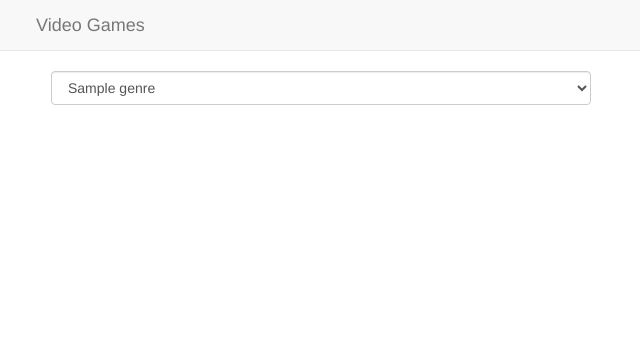
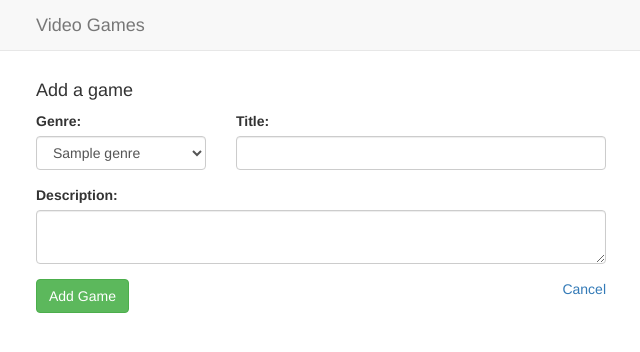
Before and after one commit to patallen/Udacity_ItemCatalog, a Python web app: template app/templates/addGame.html in a window 1280 px wide. Shown: the top 352 px of the page, without its empty margins (319-959 px from the left). Run offline with Jinja, Linux system fonts and the light colour scheme; the template is opened without the code that fills it: most values are stand-ins (such as "Sample title", 1, 10 or a date in 2020); some libraries are stand-ins or nearby versions.

Commit message:
addGame template and small fixes

```diff
--- a/app/models.py
+++ b/app/models.py
@@ -39,7 +39,7 @@ class Game(db.Model):
     __tablename__ = 'game'
 
     id = db.Column(db.Integer, primary_key=True)
-    name = db.Column(db.String(250), nullable=False)
+    title = db.Column(db.String(250), nullable=False)
     description = db.Column(db.String(1000), nullable=False)
     picture = db.Column(db.String(250))
 
--- a/app/templates/addGame.html
+++ b/app/templates/addGame.html
@@ -1,13 +1,43 @@
 {% extends 'base.html' %}
 {% block content %}
+<div class="row">
 	<div class="col-sm-12">
-	<form>
+	<h4>Add a game</h4>
+	</div>
+</div>
+<form action="{{ url_for('addGame') }}" method='POST'>
+	<div class="row">
+		<div class="col-sm-4">
+			<div class="form-group">
+				<label for="genre">Genre:</label>
 				<select name="genre" class="form-control">
+					<!--Fill dropdown with genre name-->
 					{% for genre in genres %}
 					<option vaule="{{ genre.id }}"
-		   {% if genre_id == genre.id %}selected{% endif %}>{{ genre.name }}</option>
+						{% if genre_id == genre.id %}selected
+						{% endif %}>{{ genre.name }}</option>
 					{% endfor %}
 				</select>
+			</div>
+		</div>
+		<div class="col-sm-8">
+			<div class="form-group">
+				<label for="title">Title:</label></br>
+				<input name="title" class="form-control">
+			</div>
+		</div>
+		<div class="col-sm-12">
+			<div class="form-group">
+				<label for="description">Description:</label>
+				<textarea class="form-control" name="description"></textarea>
+			</div>
+		</div>
+		<div class="col-sm-12">
+			<div class="form-group">
+				<input type="submit" class="btn btn-success"value="Add Game">
+				<a class="pull-right" href="#">Cancel</a>
+			</div>
+		</div>
+	</div>
 </form>
-</div>
 {% endblock %}
--- a/app/templates/genre.html
+++ b/app/templates/genre.html
@@ -3,7 +3,7 @@
 <div class="col-sm-12">
 	<h4>{{ genre.name }}</h4>
 {% for game in games %}
-< href="{{ url_for('', genre_id=genre.id) }}">{{ game.name }}</a></br>
+<a href="{{ url_for('genre', genre_id=genre.id) }}">{{ game.name }}</a></br>
 {% endfor %}
 </div>
 {% endblock %}
--- a/fill_db.py
+++ b/fill_db.py
@@ -42,13 +42,13 @@ db.session.add(strategy)
 pat = User('Pat', 'prallen90@gmail.com')
 db.session.add(pat)
 
-gta5 = Game(name = 'Grand Theft Auto V', description = 'Grand Theft Auto V is an action-adventure game played from either a first-person or third-person view.', genre_id='action', user_id=1)
+gta5 = Game(title = 'Grand Theft Auto V', description = 'Grand Theft Auto V is an action-adventure game played from either a first-person or third-person view.', genre_id='action', user_id=1)
 db.session.add(gta5)
 
-deadisland = Game(name = 'Dead Island', description = 'Zombie Apocolypse. Can you survive the hordes of undead?', genre_id='action', user_id=1)
+deadisland = Game(title = 'Dead Island', description = 'Zombie Apocolypse. Can you survive the hordes of undead?', genre_id='action', user_id=1)
 db.session.add(deadisland)
 
-bioshock = Game(name = 'BioShock', description = 'Set in 1960 in the underwater city of Rapture, with the history of the city told through audio recordings the player can collect.', genre_id='fps', user_id=1)
+bioshock = Game(title = 'BioShock', description = 'Set in 1960 in the underwater city of Rapture, with the history of the city told through audio recordings the player can collect.', genre_id='fps', user_id=1)
 db.session.add(bioshock)
 
 
```
Also changed, not shown: app/templates/index.html (+21 -10 lines), app/views.py (+13 -7 lines). Lines whose indentation alone changed are shown as unchanged.
